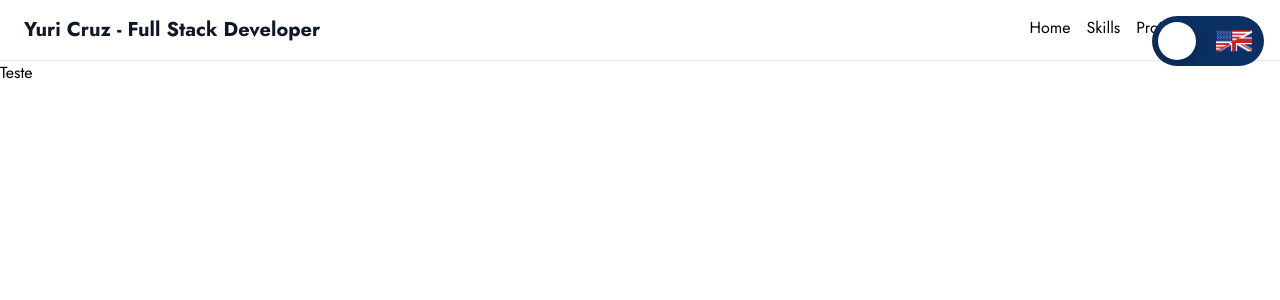
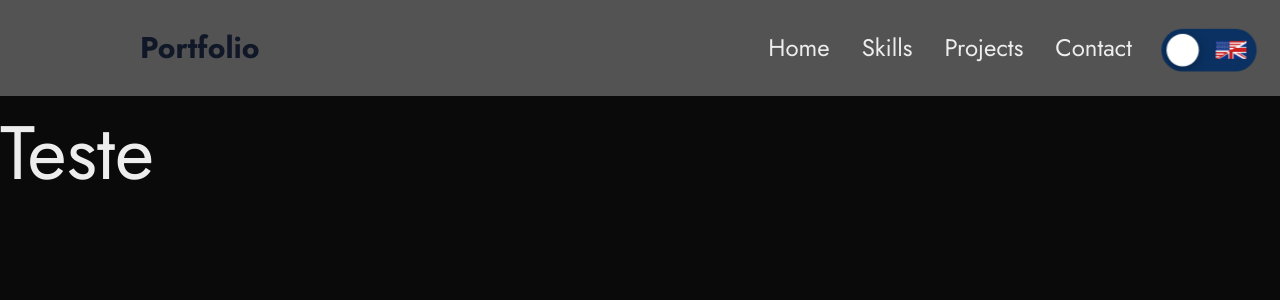
Before and after one commit to YuriCF1/PortfolioV2, a Next.js app: page / in a window 1280 px wide. Shown: the top 300 px of the page. Built offline with nearby package versions, Linux system fonts and the light colour scheme.

Commit message:
Style of header

```diff
--- a/app/globals.css
+++ b/app/globals.css
@@ -2,21 +2,24 @@
 
 /*Default Mode Light */
 :root {
-  --background: #ffffff;
+  --background: #FDFDFD;
   --foreground: #000000;
+  --light-color: #0A0A0A;
 }
 
 /*Default Mode Dark - Reset configs */
-/* @media (prefers-color-scheme: dark) {
+@media (prefers-color-scheme: light) {
   :root {
     --background: #0a0a0a;
     --foreground: #ededed;
+    --light-color: #000000;
   }
-} */
+}
 
 @theme {
   --color-background: var(--background);
   --color-foreground: var(--foreground);
+  --color-light-color: var(--light-color);
 }
 
 body {
@@ -25,3 +28,8 @@ body {
   color: var(--foreground);
   font-family: var(--font-jost);
 }
+
+h5 {
+  font-size: 2cm;
+  height: 100cm;
+}
--- a/app/page.tsx
+++ b/app/page.tsx
@@ -6,8 +6,8 @@ export default function Home() {
     <>
       <Header />
       <LanguageButton />
-      <main>
-        <h1>Teste</h1>
+            <main className="pt-24">
+        <h5>Teste</h5>
       </main>
     </>
   );
--- /dev/null
+++ b/components/header/header.module.css
@@ -0,0 +1,3 @@
+.sub-menu {
+   cursor: pointer;
+}
--- a/components/header/index.tsx
+++ b/components/header/index.tsx
@@ -1,12 +1,22 @@
+"use client"
+
+import { useContext } from "react";
+import { LanguageContext } from "@/context/LanguageContext";
+
 const Header = () => {
+  const { language } = useContext(LanguageContext);
+
   return (
-    <header className="py-4 px-6 border-b border-gray-200 dark:border-gray-700 flex justify-between">
-      <h1 className="text-xl font-bold text-gray-900 dark:text-gray-400 font-jost">Yuri Cruz - Full Stack Developer</h1>
-      <ul className="flex gap-4 font-jost">
-        <li>Home</li>
-        <li>Skills</li>
-        <li>Projects</li>
-        <li>Contact</li>
+            <header className="dark:border-gray-700 py-6 px-35 border-gray-200 flex justify-between items-center text-2xl fixed top-0 w-full z-10 bg-white/30 dark:bg-white-200/30 backdrop-blur-sm">
+      <h1 className="dark:text-light-color text-3xl font-bold text-gray-900 text-center font-jost">
+        {/* Yuri Cruz - Full Stack Developer */}
+        Portfolio
+      </h1>
+      <ul className="flex gap-4 font-jost justify-content-center">
+        <li className="cursor-pointer hover:bg-gray-200 p-2 rounded-xl"> {language === "english" ? "Home" : "Início"} </li>
+        <li className="cursor-pointer hover:bg-gray-200 p-2 rounded-xl"> {language === "english" ? "Skills" : "Habilidades"} </li>
+        <li className="cursor-pointer hover:bg-gray-200 p-2 rounded-xl"> {language === "english" ? "Projects" : "Projetos"} </li>
+        <li className="cursor-pointer hover:bg-gray-200 p-2 rounded-xl"> {language === "english" ? "Contact" : "Contato"} </li>
       </ul>
     </header>
   );
--- a/components/languageToggle/languageToggle.module.css
+++ b/components/languageToggle/languageToggle.module.css
@@ -1,9 +1,10 @@
 /* Wrapper */
 .wrapper {
   position: fixed;
-  top: 16px;
-  right: 16px;
+  top: 25px;
+  right: 15px;
   z-index: 1000;
+  scale: 0.85;
 }
 
 /* Button */
```
